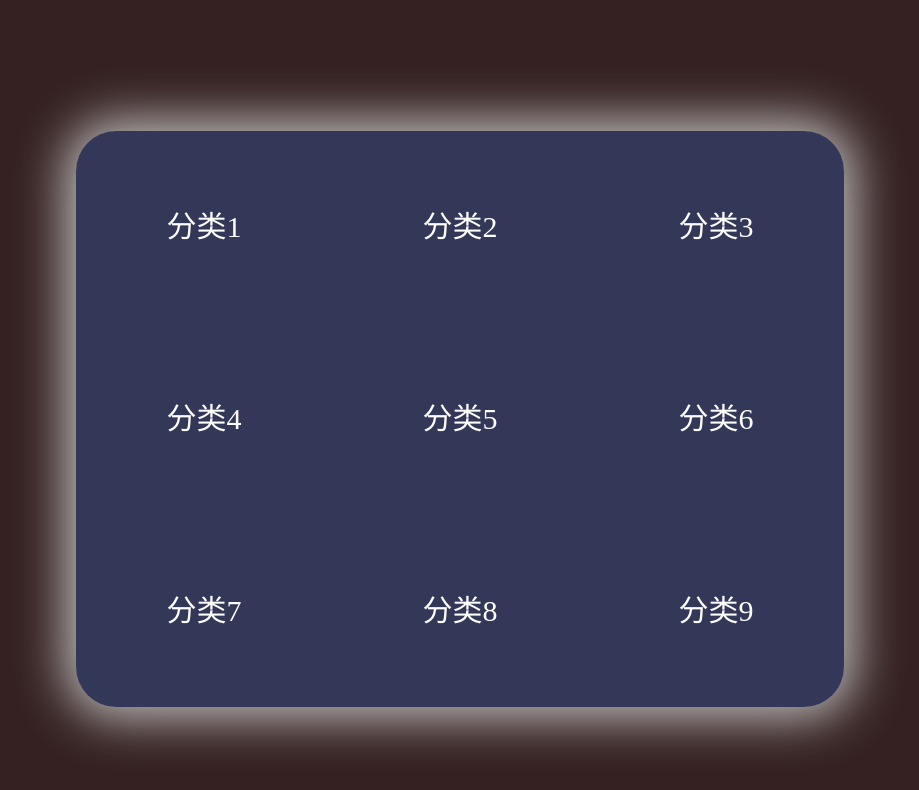
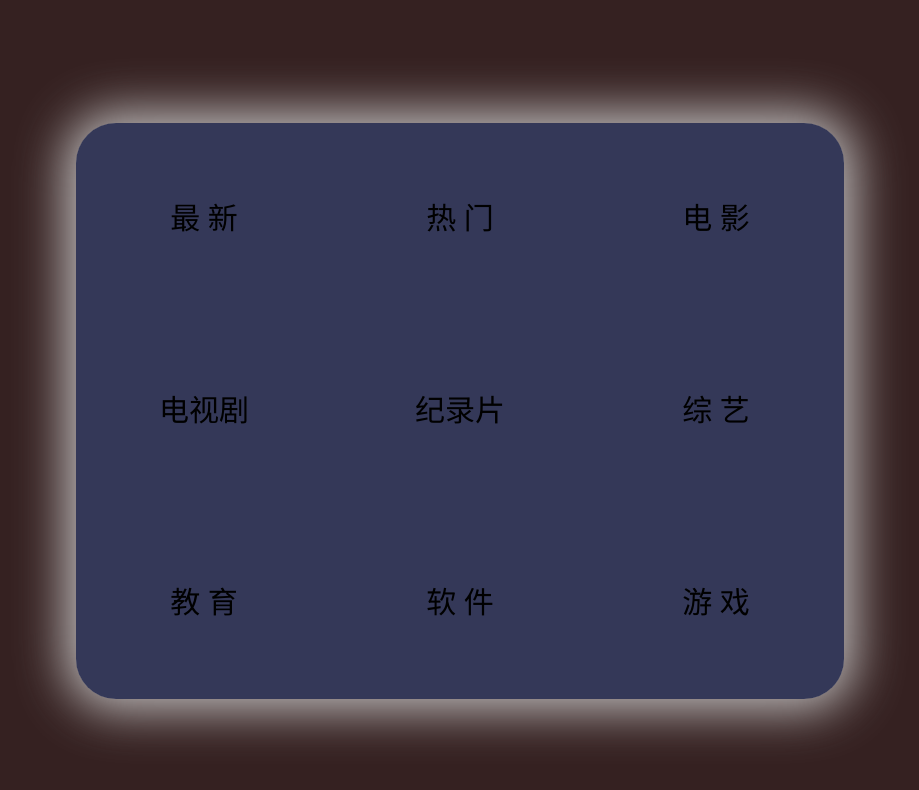
Before and after one commit to GeoffreyQiao/Qiao.web.com, a plain HTML site: page index.html in a window 1280 px wide. Shown: the whole page, without its empty margins (180-1099 px from the left). Drawn offline with Linux system fonts and the light colour scheme.

Commit message:
入口修改

```diff
--- a/index.html
+++ b/index.html
@@ -10,18 +10,18 @@
     <body>
         <header>
             <nav>
-                <h1>@隐藏的优化信息</h1>   <!-- 隐藏的优化信息 -->
+                <h1>@<!-- 隐藏的优化信息 --></h1>
                 <div class="navbar">
                     <ul id="nav-items"> <!-- 全站内容分类导航 -->
-                    <li class="nav-item">分类1</li>
-                    <li class="nav-item">分类2</li>
-                    <li class="nav-item">分类3</li>
-                    <li class="nav-item">分类4</li>
-                    <li class="nav-item">分类5</li>
-                    <li class="nav-item">分类6</li>
-                    <li class="nav-item">分类7</li>
-                    <li class="nav-item">分类8</li>
-                    <li class="nav-item">分类9</li>
+                    <li class="nav-item"><a href="#">最&nbsp;新</a></li>
+                    <li class="nav-item"><a href="#">热&nbsp;门</a></li>
+                    <li class="nav-item"><a href="#">电&nbsp;影</a></li>
+                    <li class="nav-item"><a href="#">电视剧</a></li>
+                    <li class="nav-item"><a href="#">纪录片</a></li>
+                    <li class="nav-item"><a href="#">综&nbsp;艺</a></li>
+                    <li class="nav-item"><a href="#">教&nbsp;育</a></li>
+                    <li class="nav-item"><a href="#">软&nbsp;件</a></li>
+                    <li class="nav-item"><a href="#">游&nbsp;戏</a></li>
                 </ul>
             </div>
         </nav>
```
